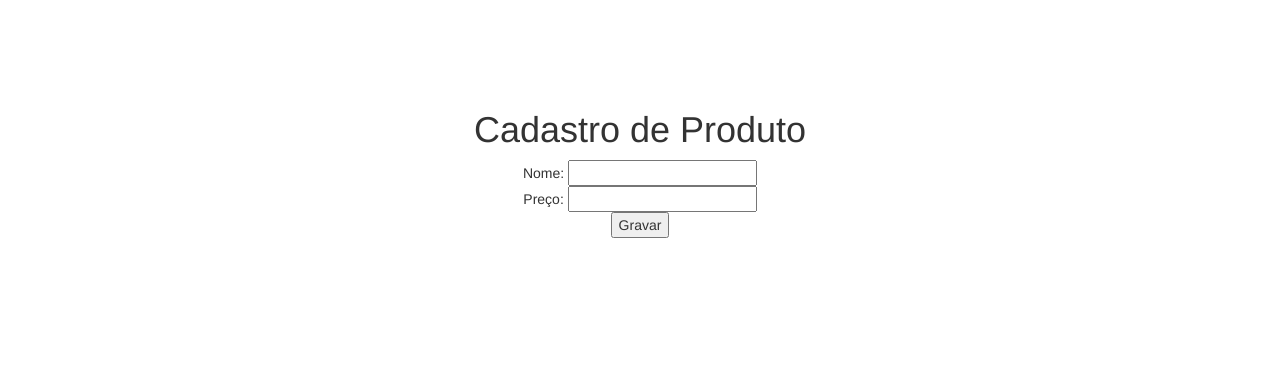
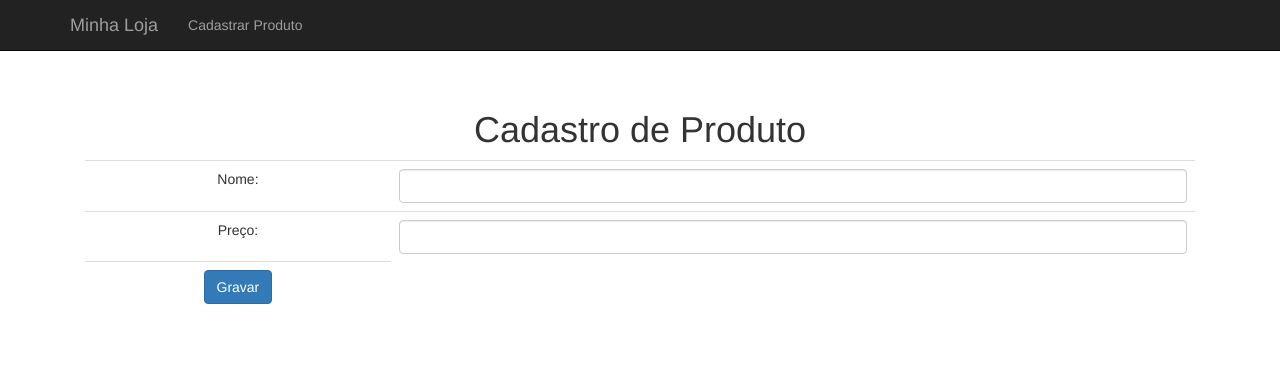
Before and after one commit to emersontorresamorim/loja, a PHP site: page /produto-formulario.php in a window 1280 px wide. Shown: the top 371 px of the page. Run offline with PHP 8.4, Linux system fonts and the light colour scheme.

Commit message:
Melhoria do layout, criacao de menu e criacao de funcao para cadastrar produto

```diff
--- a/cabecalho.php
+++ b/cabecalho.php
@@ -7,5 +7,17 @@
 		<link rel="stylesheet" href="css/loja.css">
 	</head>
 	<body>
+		<div class="navbar navbar-inverse navbar-fixed-top">
+			<div class="container">
+				<div class="navbar-header">
+					<a class="navbar-brand" href="index.php">Minha Loja</a>
+				</div>
+				<div>
+					<ul class="nav navbar-nav">
+						<li><a href="produto-formulario.php">Cadastrar Produto</a></li>
+					</ul>
+				</div>
+			</div>
+		</div>
 		<div class="container">
 			<div class="principal">
--- a/produto-formulario.php
+++ b/produto-formulario.php
@@ -1,11 +1,18 @@
 <?php include("cabecalho.php") ?>
 	<h1>Cadastro de Produto</h1>
 	<form action="adiciona-produto.php">
-		Nome:
-		<input type="text" name="nome"><br/>
-		Preço:
-		<input type="text" name="preco"><br/>
-
-		<input type="submit" value="Gravar">
+		<table class="table">
+			<tr>
+				<td>Nome: </td>
+				<td><input class="form-control" type="text" name="nome"></td>
+			</tr>
+			<tr>
+				<td>Preço: </td>
+				<td><input class="form-control" type="number" name="preco"></td>
+			</tr>
+			<tr>
+				<td><button class="btn btn-primary" type="submit">Gravar</button></td>
+			</tr>
+		</table>
 	</form>
 <?php include("rodape.php") ?>
```
Also changed, not shown: adiciona-produto.php (+14 -9 lines).
